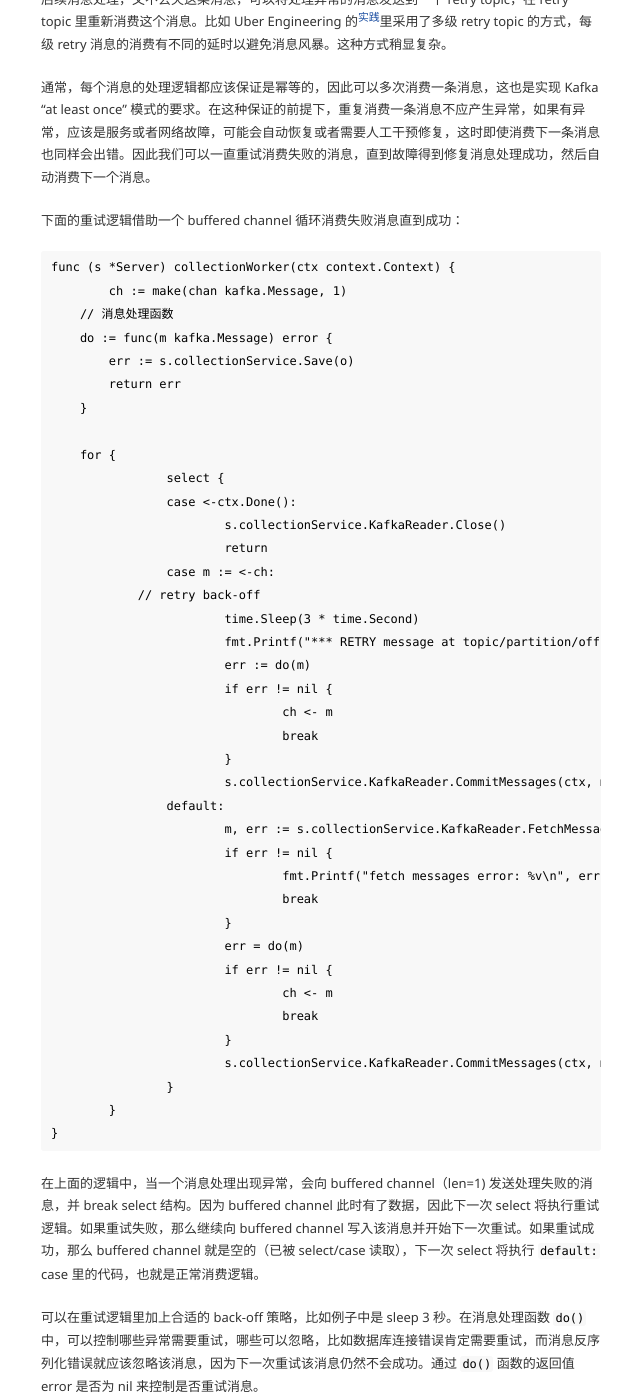
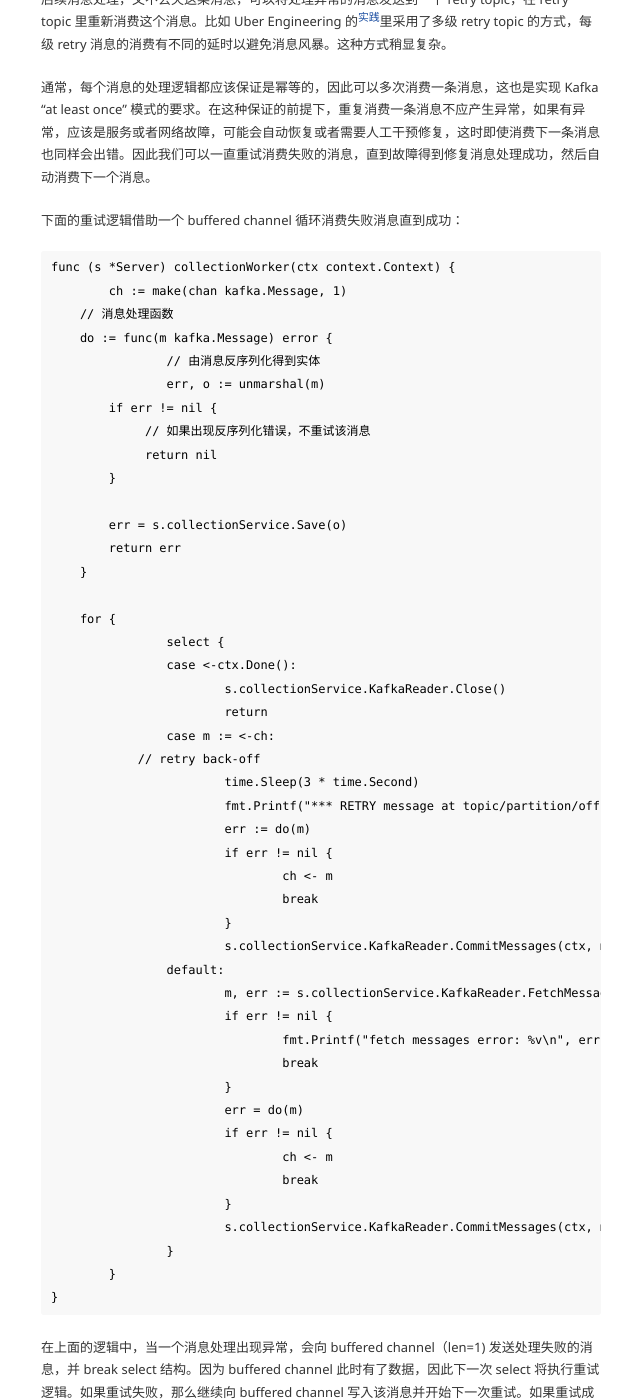
Before and after one commit to kidlj/awei, a Jekyll site: the page built from _posts/2021-04-25-kafka-consumer-loop.md, in a window 1280 px wide and 1400 px high, scrolled down 1513 px. Shown: the whole window, without its empty margins (319-959 px from the left). Built offline with Jekyll 4.4.1, drawn with Linux system fonts in a browser that asks for light colours.

Commit message:
update post

```diff
--- a/_posts/2021-04-25-kafka-consumer-loop.md
+++ b/_posts/2021-04-25-kafka-consumer-loop.md
@@ -61,7 +61,14 @@ func (s *Server) collectionWorker(ctx context.Context) {
 	ch := make(chan kafka.Message, 1)
     // 消息处理函数
     do := func(m kafka.Message) error {
-        err := s.collectionService.Save(o)
+		// 由消息反序列化得到实体
+		err, o := unmarshal(m)
+        if err != nil {
+             // 如果出现反序列化错误，不重试该消息
+             return nil
+        }
+
+        err = s.collectionService.Save(o)
         return err
     }
 
```
